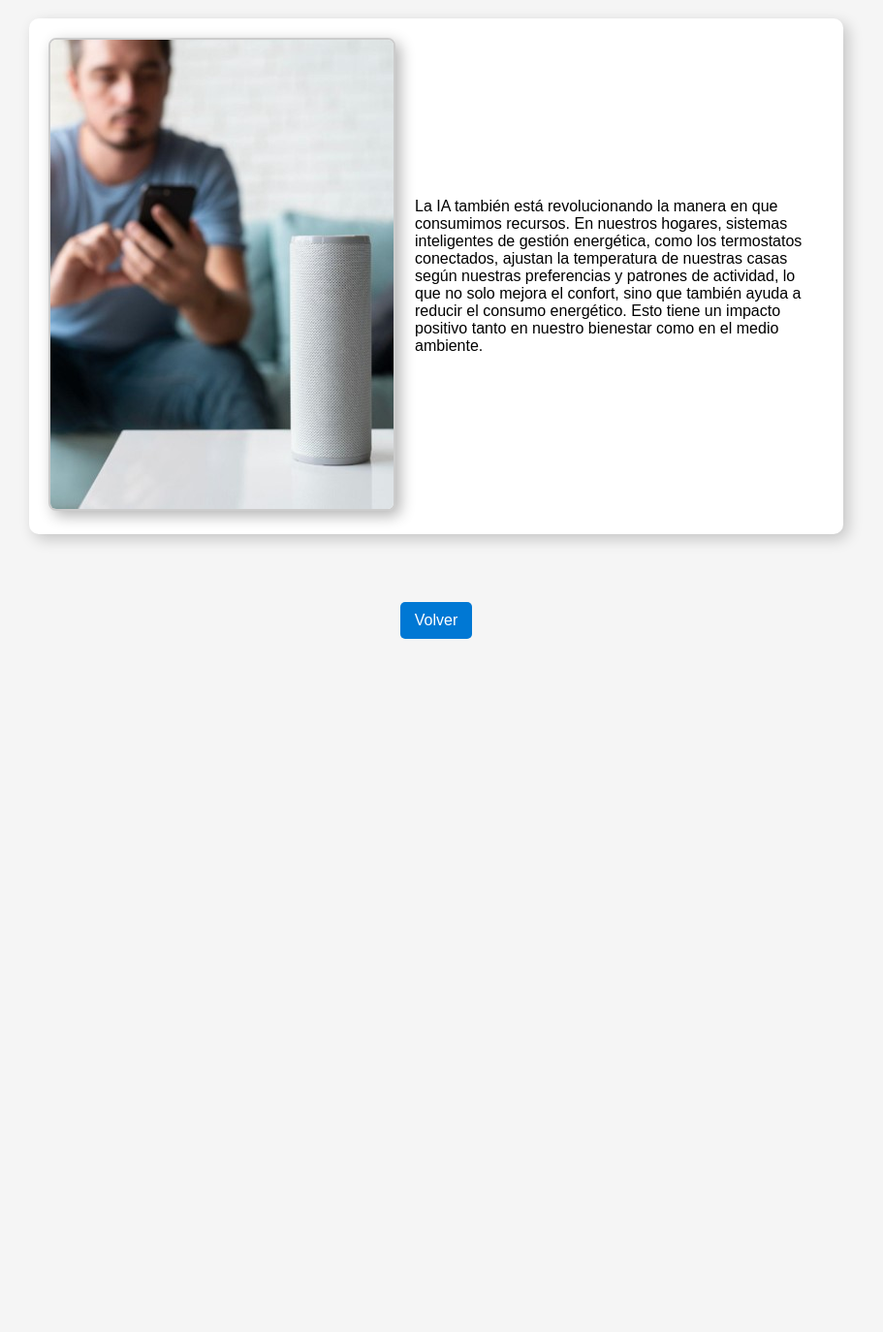
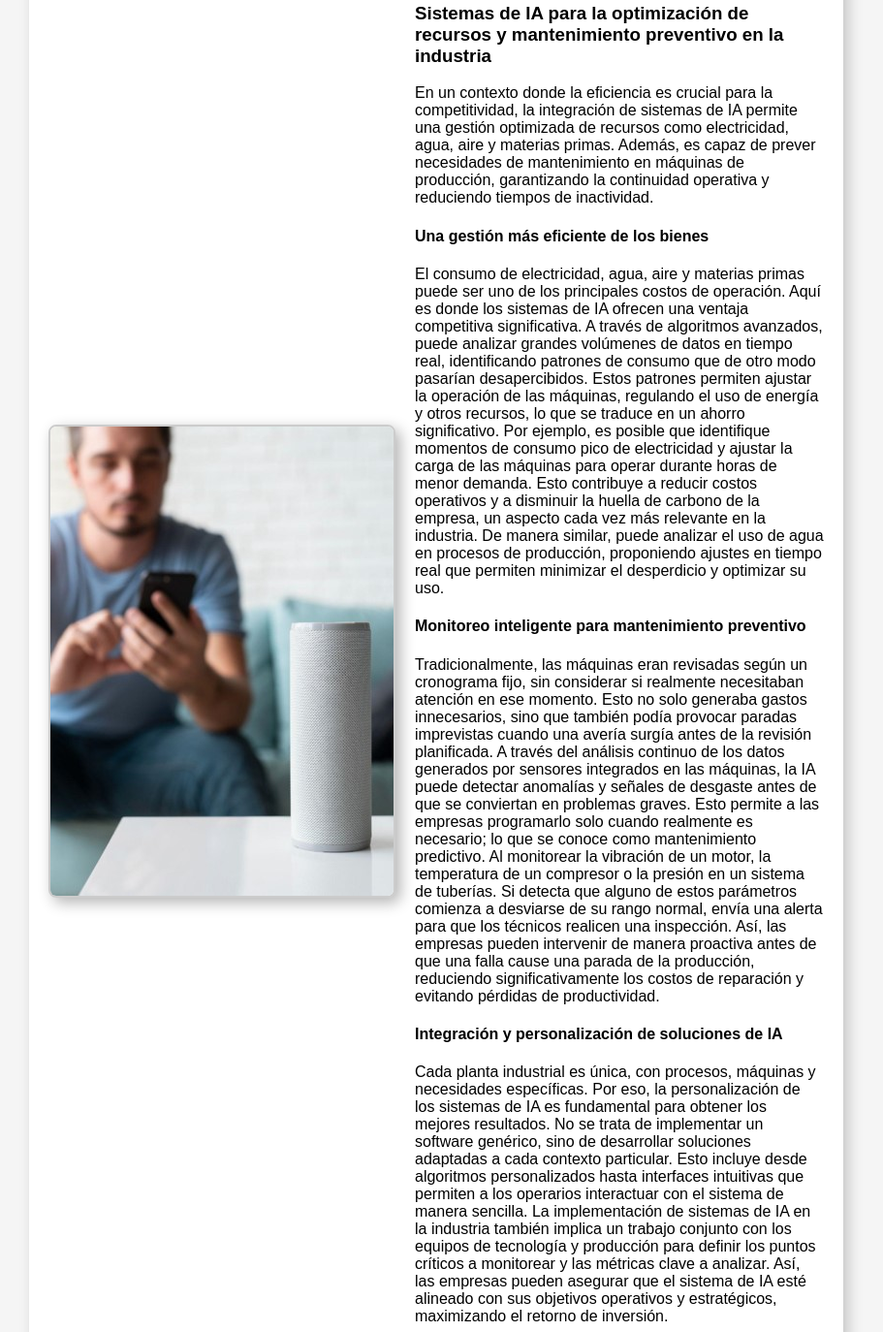
Before and after one commit to Kaacperin/BlogProyect, a plain HTML site: page Parte5.html in a window 1280 px wide. Shown: the part 86-1460 px from the top of the page at 97% size, without its empty margins (190-1101 px from the left). Before the commit the page ends 800 px from the top, so only its background shows below. Drawn offline with Linux system fonts and the light colour scheme.

Commit message:
Implementación de mejoras pagina web

```diff
--- a/Parte5.html
+++ b/Parte5.html
@@ -1,11 +1,13 @@
 <!DOCTYPE html>
 <html lang="es">
+
 <head>
     <meta charset="UTF-8">
     <meta name="viewport" content="width=device-width, initial-scale=1.0">
-    <title>Parte1</title>
+    <title>Optimización de Recursos</title>
     <link rel="stylesheet" href="styles2.css">
 </head>
+
 <body>
 
     <section class="info-content">
@@ -13,10 +15,64 @@
             <img src="Imagenes/Imagen1.jpg" alt="Descripción de la imagen">
         </div>
         <article>
+            <h1>Sistemas de IA para la optimización de recursos y mantenimiento preventivo en la industria</h1>
             <p>
-                La IA también está revolucionando la manera en que consumimos recursos. En nuestros hogares, sistemas inteligentes de gestión energética, como los termostatos conectados, ajustan la temperatura de nuestras casas según nuestras preferencias y patrones de actividad, lo que no solo mejora el confort, sino que también ayuda a reducir el consumo energético. Esto tiene un impacto positivo tanto en nuestro bienestar como en el medio ambiente.
+                En un contexto donde la eficiencia es crucial para la competitividad, la integración de sistemas de IA
+                permite una gestión optimizada de recursos como electricidad, agua, aire y materias primas.
 
+                Además, es capaz de prever necesidades de mantenimiento en máquinas de producción, garantizando la
+                continuidad operativa y reduciendo tiempos de inactividad.
+            </p>
+            <h4>Una gestión más eficiente de los bienes</h4>
+            <p>
+                El consumo de electricidad, agua, aire y materias primas puede ser uno de los principales costos de
+                operación. Aquí es donde los sistemas de IA ofrecen una ventaja competitiva significativa.
 
+                A través de algoritmos avanzados, puede analizar grandes volúmenes de datos en tiempo real,
+                identificando patrones de consumo que de otro modo pasarían desapercibidos. Estos patrones permiten
+                ajustar la operación de las máquinas, regulando el uso de energía y otros recursos, lo que se traduce en
+                un ahorro significativo.
+
+                Por ejemplo, es posible que identifique momentos de consumo pico de electricidad y ajustar la carga de
+                las máquinas para operar durante horas de menor demanda.
+
+                Esto contribuye a reducir costos operativos y a disminuir la huella de carbono de la empresa, un aspecto
+                cada vez más relevante en la industria. De manera similar, puede analizar el uso de agua en procesos de
+                producción, proponiendo ajustes en tiempo real que permiten minimizar el desperdicio y optimizar su uso.
+            </p>
+            <h4>Monitoreo inteligente para mantenimiento preventivo</h4>
+            <p>
+                Tradicionalmente, las máquinas eran revisadas según un cronograma fijo, sin considerar si realmente
+                necesitaban atención en ese momento. Esto no solo generaba gastos innecesarios, sino que también podía
+                provocar paradas imprevistas cuando una avería surgía antes de la revisión planificada.
+
+                A través del análisis continuo de los datos generados por sensores integrados en las máquinas, la IA
+                puede detectar anomalías y señales de desgaste antes de que se conviertan en problemas graves. Esto
+                permite a las empresas programarlo solo cuando realmente es necesario; lo que se conoce como
+                mantenimiento predictivo.
+
+                Al monitorear la vibración de un motor, la temperatura de un compresor o la presión en un sistema de
+                tuberías. Si detecta que alguno de estos parámetros comienza a desviarse de su rango normal, envía una
+                alerta para que los técnicos realicen una inspección.
+
+                Así, las empresas pueden intervenir de manera proactiva antes de que una falla cause una parada de la
+                producción, reduciendo significativamente los costos de reparación y evitando pérdidas de productividad.
+            </p>
+            <h4>Integración y personalización de soluciones de IA</h4>
+            <p>
+                Cada planta industrial es única, con procesos, máquinas y necesidades específicas. Por eso, la
+                personalización de los sistemas de IA es fundamental para obtener los mejores resultados.
+
+                No se trata de implementar un software genérico, sino de desarrollar soluciones adaptadas a cada
+                contexto particular. Esto incluye desde algoritmos personalizados hasta interfaces intuitivas que
+                permiten a los operarios interactuar con el sistema de manera sencilla.
+
+                La implementación de sistemas de IA en la industria también implica un trabajo conjunto con los equipos
+                de tecnología y producción para definir los puntos críticos a monitorear y las métricas clave a
+                analizar.
+
+                Así, las empresas pueden asegurar que el sistema de IA esté alineado con sus objetivos operativos y
+                estratégicos, maximizando el retorno de inversión.
             </p>
         </article>
     </section>
@@ -24,4 +80,5 @@
         <a href="index.html" class="back">Volver</a>
     </footer>
 </body>
+
 </html>
```
Also changed, not shown: Parte4.html (+29 -7 lines), Imagenes/Imagen4.jpeg (added).
